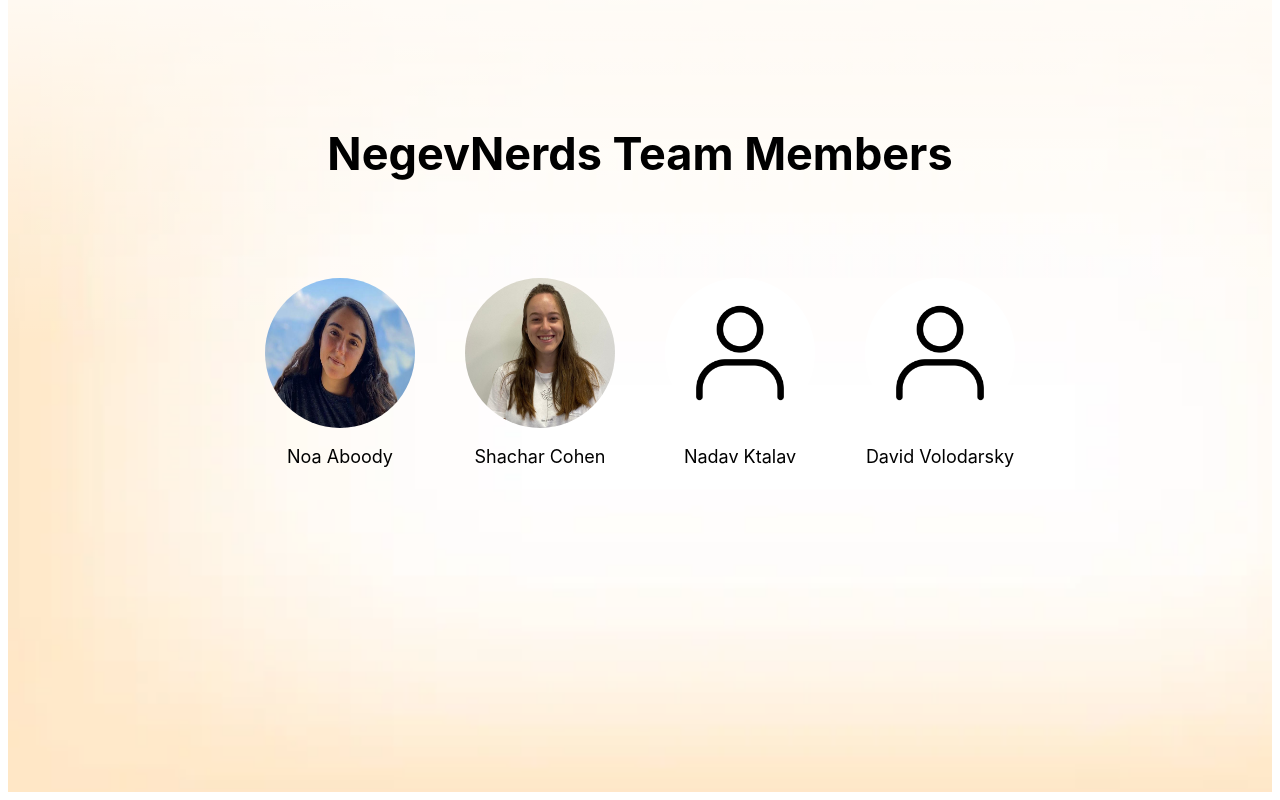
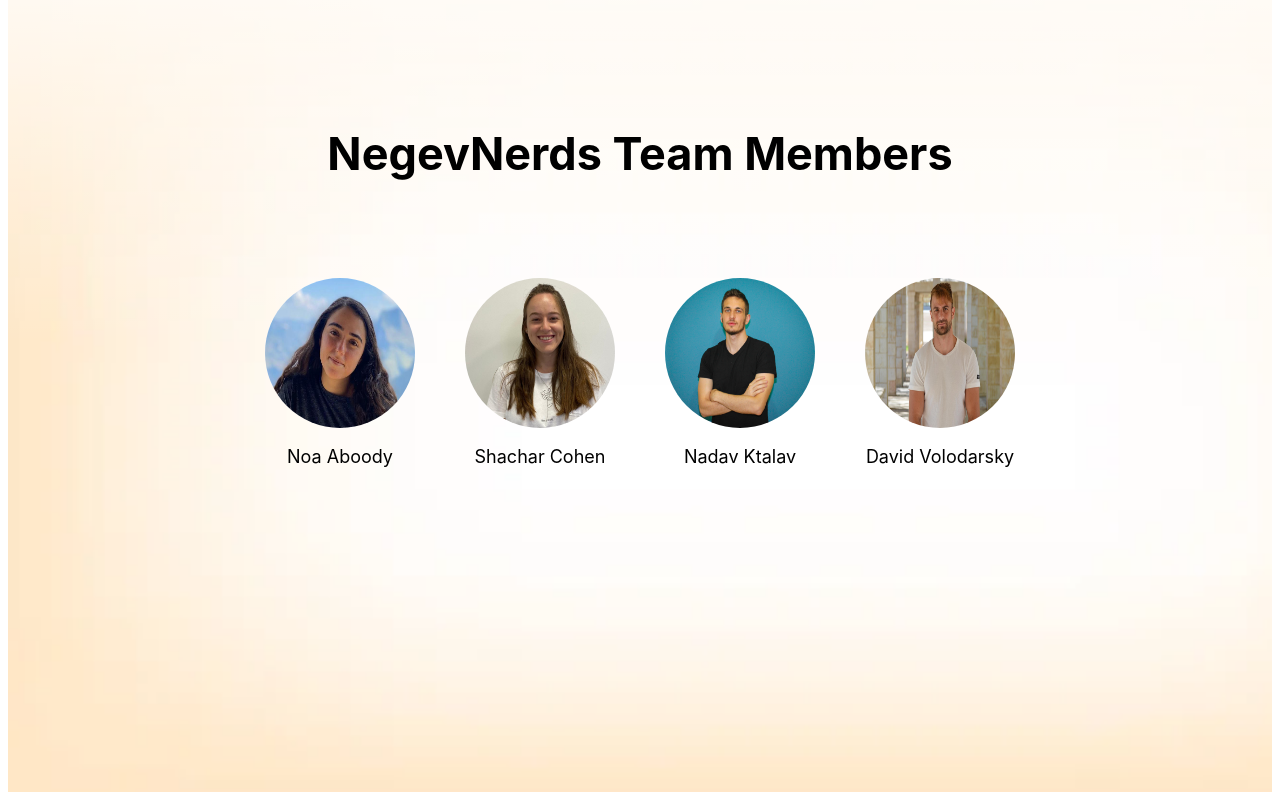
Before and after one commit to shacharcohen7/NNwebsite, a plain HTML site: page index.htm in a window 1280 px wide. Shown: the part 3416-4216 px from the top of the page. Drawn offline with nearby package versions, Linux system fonts and the light colour scheme.

Commit message:
nadav and david images

```diff
--- a/index.htm
+++ b/index.htm
@@ -131,11 +131,11 @@
                     <p>Shachar Cohen</p>
                 </div>
                 <div class="member">
-                    <img src="images/person.png" alt="Nadav">
+                    <img src="images/nadav.jpg" alt="Nadav">
                     <p>Nadav Ktalav</p>
                 </div>
                 <div class="member">
-                    <img src="images/person.png" alt="David">
+                    <img src="images/david.jpg" alt="David">
                     <p>David Volodarsky</p>
                 </div>
             </div>
```
Also changed, not shown: images/david.jpg (added), images/nadav.jpg (added).
